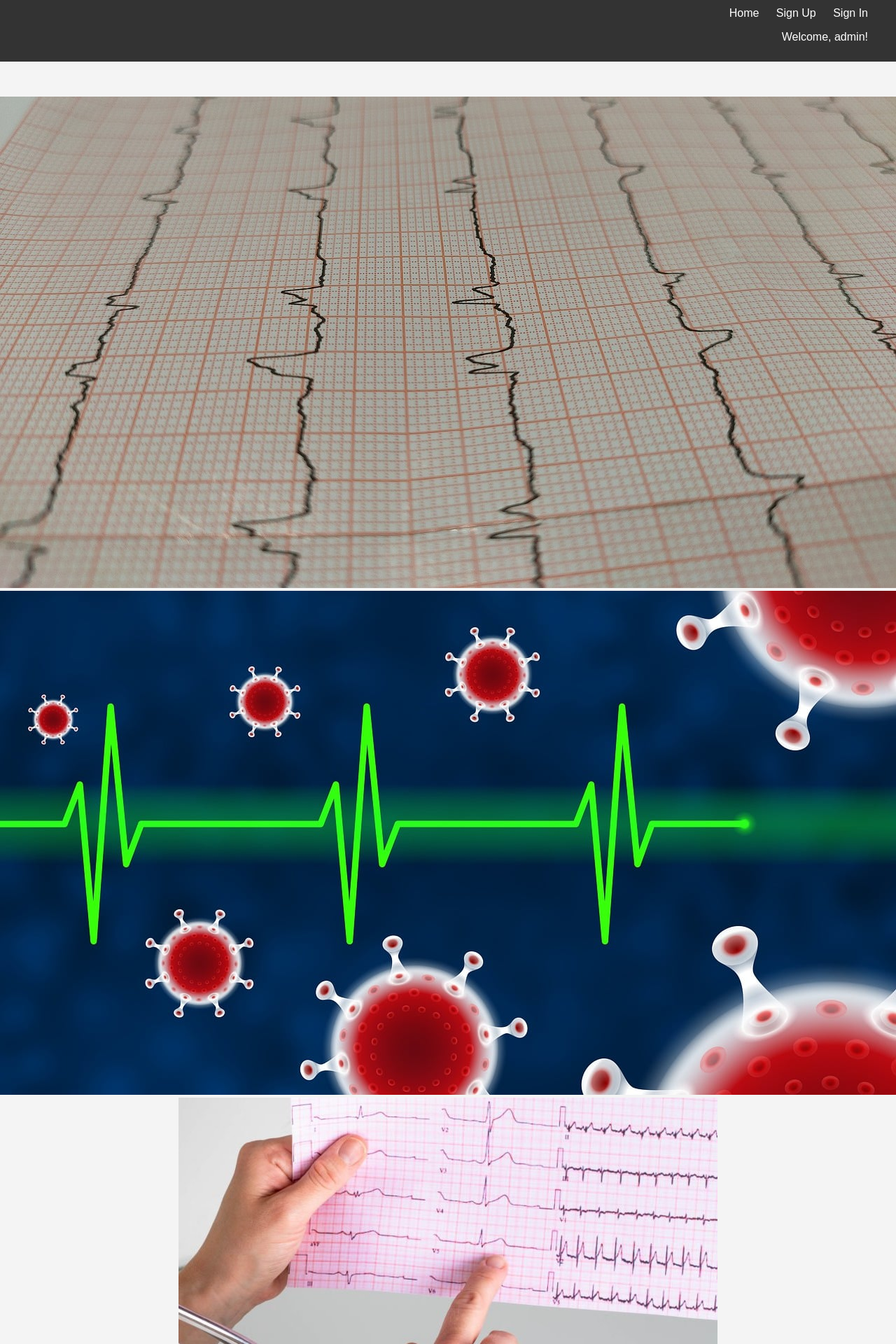
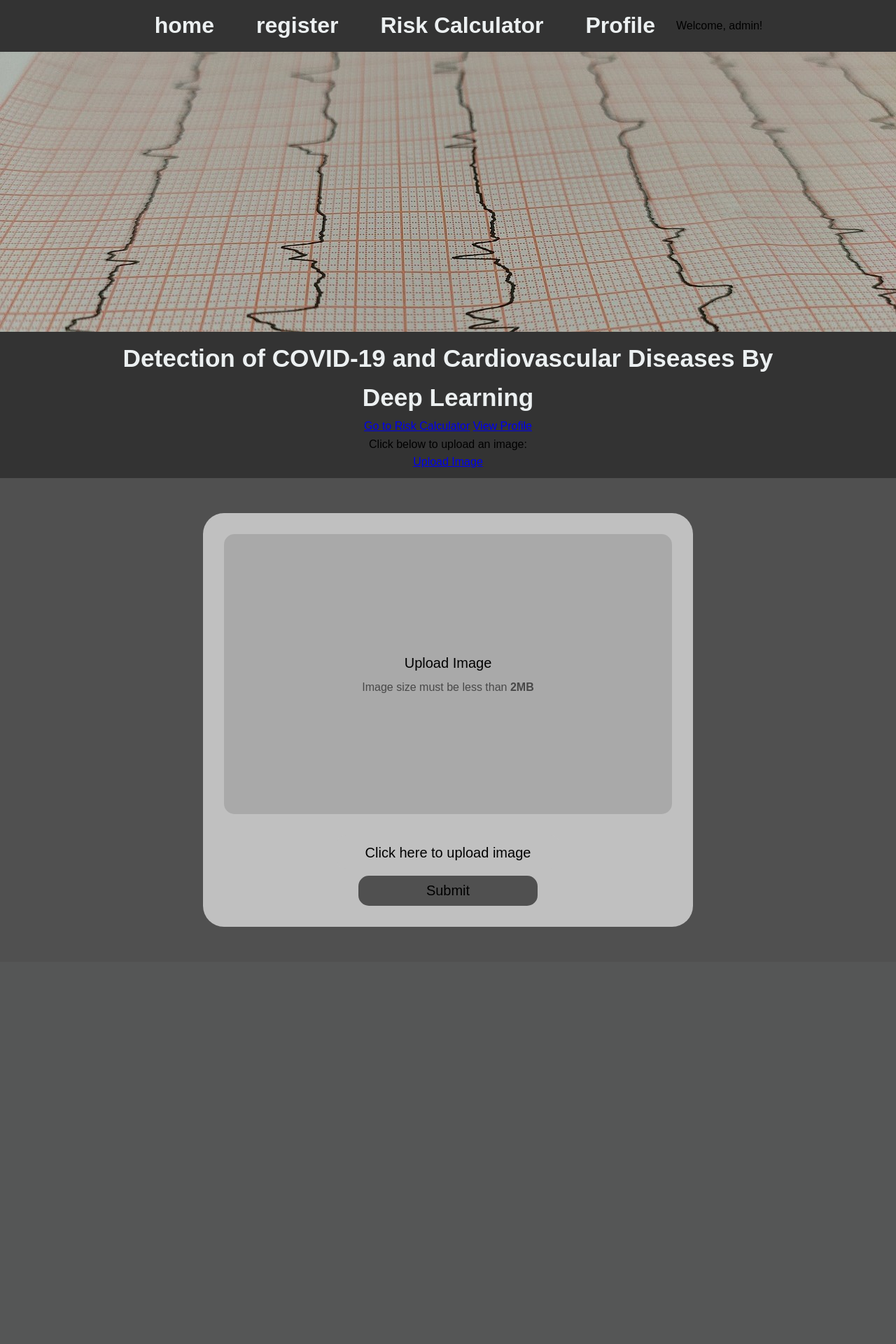
Before and after one commit to ahmedradwan21/Covid_Management, a Django app: page / in a window 1280 px wide. Shown: the top 1920 px of the page at 70% size. After the commit the page ends 1324 px from the top, so only its background shows below. Run offline with Django 5.2, Linux system fonts and the light colour scheme; a user stored in the database is signed in; some libraries are stand-ins or nearby versions.

Commit message:
Improve Design

```diff
--- a/covid/urls.py
+++ b/covid/urls.py
@@ -4,7 +4,8 @@ from django.urls import path
 from covid_19 import views
 from django.contrib.auth import views as auth_views
 from django.conf.urls.static import static
-
+from django.conf import settings
+from django.conf.urls.static import static
 
 urlpatterns = [
     path('admin/', admin.site.urls),
@@ -30,5 +31,4 @@ urlpatterns = [
 ]
 
 if settings.DEBUG:
-    urlpatterns += static(settings.MEDIA_URL,
-                        document_root=settings.MEDIA_ROOT)
+    urlpatterns += static(settings.MEDIA_URL, document_root=settings.MEDIA_ROOT)
--- a/covid_19/static/css/home.css
+++ b/covid_19/static/css/home.css
@@ -1,78 +1,256 @@
-/* Global styles */
-body {
-    font-family: Arial, sans-serif;
+@import url("https://fonts.googleapis.com/css2?family=Poppins:wght@300;400;500;600;700&display=swap");
+
+* {
   margin: 0;
   padding: 0;
+  box-sizing: border-box;
+  /* font-family: "Poppins", sans-serif; */
+}
+
+:root {
+  --light: #c0c0c0;
+  --blue: #0c8cf4;
+  --light-blue: #b6dbf6;
+  --dark-blue: #005dd1;
+  --grey: rgb(169, 169, 169);
+  --dark-grey: #484848;
+
+}
+
+body {
+  min-height: 100vh;
+  background: #505050;
+  /* overflow-y: scroll; */
+  margin: 0;
+  font-family: 'Arial', sans-serif;
+  line-height: 1.6;
+
 }
 
 .container {
-    max-width: 1200px;
+  width: 80%;
   margin: 0 auto;
-    padding: 0 20px;
 }
 
-/* Header styles */
 .header {
   background-color: #333;
-    color: #fff;
-    padding: 10px 0;
+  padding: .7rem 0;
+}
+
+.header-navigation {
+  display: flex;
+  justify-content: center;
+  align-items: center;
+  animation: slideIn 1s ease-in-out;
 }
 
 .header-navigation ul {
-    list-style-type: none;
+  list-style: none;
   margin: 0;
   padding: 0;
-    text-align: right;
+  display: flex;
 }
 
 .header-navigation li {
-    display: inline;
-    margin-right: 20px;
-}
-
-.header-navigation li:last-child {
-    margin-right: 0;
+  margin: 0 30px;
 }
 
 .header-navigation a {
-    color: #fff;
   text-decoration: none;
-    transition: color 0.3s ease;
+  color: #ecf0f1;
+  font-size: 18px;
+  border-bottom: 2px solid transparent;
+  transition: border .1s;
+  font-size: xx-large;
+  font-weight: bolder;
 }
 
 .header-navigation a:hover {
-    color: #f1f1f1;
+  border-bottom: 3px solid #ecf0f1;
 }
 
-/* Section styles */
 .section-image {
-    background-color: #f4f4f4;
-    padding: 50px 0;
+  overflow: hidden;
+  position: relative;
+  width: 100%;
+  height: 400px;
+}
+/* .slide{
+  width: 10%;
+  background-image: url('/static/images/electrocardiogram-6821777_1280.jpg');
+} */
+.slide1{
+  width: 100%;
+}
+.slide2{
+  width: 100%;
+}
+.slide3{
+  width: 100%;
+}
+.slide4{
+  width: 100%;
+}
+.section-title {
   text-align: center;
+  padding: 10px 0;
+  background-color: #333;
+}
+
+.section-title h2 {
+  font-size: 2.2em;
+  color: #ecf0f1;
+  margin: 0;
+  animation: bounceIn 1s ease-in-out;
+}
+
+@keyframes bounceIn {
+  from {
+    transform: scale(0.5);
+  }
+
+  to {
+    transform: scale(1);
+  }
+}
+
+@keyframes slideIn {
+  from {
+    transform: translateY(-50px);
+  }
+
+  to {
+    transform: translateY(0);
+  }
+}
+
+.section-upload {
+  display: flex;
+  justify-content: center;
+  align-items: center;
+  margin: 50px 0;
+}
+
+.upload-container {
+  max-width: 700px;
+  width: 100%;
+  background: var(--light);
+  padding: 30px;
+  border-radius: 30px;
+}
+
+.img-area {
+  position: relative;
+  width: 100%;
+  height: 400px;
+  background: var(--grey);
+  margin-bottom: 30px;
+  border-radius: 15px;
+  overflow: hidden;
+  display: flex;
+  justify-content: center;
+  align-items: center;
+  flex-direction: column;
+
+}
+
+.img-area .bx-fade-up {
+  font-size: 100px;
+}
+
+.img-area h3 {
+  font-size: 20px;
+  font-weight: 500;
+  margin-bottom: 6px;
+}
+
+.img-area p {
+  color: var(--dark-grey);
+}
+
+.img-area p span {
+  font-weight: 600;
+}
+
+.img-area img {
+  position: absolute;
+  top: 0;
+  left: 0;
+  width: 100%;
+  height: 100%;
+  object-fit: cover;
+  object-position: center;
+  z-index: 100;
+}
+
+.img-area::before {
+  content: attr(data-img);
+  position: absolute;
+  top: 0;
+  left: 0;
+  width: 100%;
+  height: 100%;
+  background: rgba(0, 0, 0, 0.5);
+  color: #fff;
+  font-weight: 500;
+  text-align: center;
+  display: flex;
+  justify-content: center;
+  align-items: center;
+  pointer-events: none;
+  opacity: 0;
+  transition: all 0.3s ease;
+  z-index: 200;
+}
+
+.img-area.active:hover::before {
+  opacity: 1;
+}
+
+.select {
+  display: flex;
+  align-items: center;
+  justify-content: center;
+}
+
+.select-image {
+  width: 50%;
+  padding: 10px 0;
+  border: none;
+  cursor: pointer;
+  border-radius: 15px;
+  background: var(--light);
+  color: #000;
+  font-size: 20px;
+
+}
+
+.select-image:hover {
+  border-bottom: 1px solid black;
+  border-top: 1px solid black;
+}
+
+.submit {
+  display: block;
+  width: 40%;
+  padding: 10px 0;
+  border-radius: 15px;
+  background: #505050;
+  color: #000;
+  font-weight: 500;
+  font-size: 20px;
+  border: none;
+  transition: all 0.3s ease;
+  cursor: pointer;
+  margin-top: 10px;
+}
+
+.submit:hover {
+  border: 1px solid #000;
 }
 
 
 
-.section-title {
-    text-align: center;
-    padding: 50px 0;
+.ri-image-line {
+  font-size: 1.5rem;
 }
-
-.section-button {
-    text-align: center;
-    padding: 50px 0;
-}
-
-.btn {
-    display: inline-block;
-    padding: 10px 20px;
-    background-color: #007bff;
-    color: #fff;
-    text-decoration: none;
-    border-radius: 5px;
-    transition: background-color 0.3s ease;
-}
-
-.btn:hover {
-    background-color: #0056b3;
-}
--- a/covid_19/static/css/signup.css
+++ b/covid_19/static/css/signup.css
@@ -30,7 +30,7 @@ body {
   align-items: center;
   height: 100vh;
   background-color: #f4f4f4; */
-  background-image: url('/static/images/70bm.gif');
+  /* background-image: url('/static/images/70bm.gif'); */
 
 }
 
@@ -41,7 +41,7 @@ body {
   background-color: #fff;
   border-radius: 8px;
   box-shadow: 0 0 10px rgba(0, 0, 0, 0.1);
-  background-image: url('/static/images/70bm.gif');
+  /* background-image: url('/static/images/electrocardiogram-6821777_1280.gif'); */
 }
 
 .login__title {
--- a/covid_19/static/css/style.css
+++ b/covid_19/static/css/style1.css
@@ -77,6 +77,27 @@ body {
 }
 .slide{
   width: 100%;
+  background-image: url('/static/images/electrocardiogram-6821777_1280.jpg');
+}
+.slide1{
+  width: 100%;
+  background-image: url('/static/images/corona-5090488_1280.jpg');
+
+}
+.slide2{
+  width: 100%;
+  background-image: url('/static/images/istockphoto-1352253374-1024x1024.jpg');
+
+}
+.slide3{
+  width: 100%;
+  background-image: url('/static/images/istockphoto-1490988364-612x612.jpg');
+
+}
+.slide4{
+  width: 100%;
+  background-image: url('/static/images/ecg-1953179_1280.jpg');
+
 }
 .section-title {
   text-align: center;
--- a/covid_19/templates/home.html
+++ b/covid_19/templates/home.html
@@ -1,51 +1,3 @@
-{% comment %} <!DOCTYPE html>
-<html lang="en">
-<head>
-    <meta charset="UTF-8">
-    <meta name="viewport" content="width=device-width, initial-scale=1.0">
-    <title>Welcome</title>
-    <!-- Include any CSS files -->
-
-</head>
-<body class="home">
-    <header class="header">
-        <div class="container">
-            <nav class="header-navigation" aria-label="navigation">
-                <ul>
-                    {% if user.username %}
-                    <p>Welcome, {{ user.username }}!</p>
-                    {% else %}
-                    <li><a href="{% url 'register' %}">Sign Up</a></li>
-                    <li><a href="{% url 'login' %}">Sign In</a></li>
-                    {% endif %}
-                </ul>
-            </nav>
-        </div>
-    </header>
-    <section class="section-image">
-        <div class="slider-container">
-            <!-- Add your slider images here -->
-        </div>
-    </section>
-    <section class="section-title">
-        <div class="container">
-            <h2>Detection of COVID-19 and Cardiovascular Diseases By Deep Learning</h2>
-        </div>
-    </section>
-    <section class="section-button">
-        <div class="container">
-            <a href="{% url 'calculate_risk' %}" class="btn">Go to Risk Calculator</a>
-            <a href="{% url 'profile' %}" class="btn">View Profile</a>  <!-- Added profile link -->
-            <p>Click below to upload an image:</p>
-            <a href="{% url 'image_upload' %}">Upload Image</a>
-
-        </div>
-    </section>
-    <!-- Include any JavaScript files -->
-</body>
-</html> {% endcomment %}
-
-
 <!DOCTYPE html>
 <html lang="en">
 
@@ -55,7 +7,7 @@
         <meta name="viewport" content="width=device-width, initial-scale=1.0" />
         <title>Modern Home Page</title>
         <link href="home.css" rel="stylesheet">
-        <link rel="stylesheet" href="{% static 'css/home.css' %}" />
+        <link rel="stylesheet" href="{% static 'css/style1.css' %}" />
 
     </head>
     <!-- hhh -->
@@ -65,9 +17,11 @@
     <div class="container">
       <nav class="header-navigation" aria-label="navigation">
         <ul>
-          <li><a href="home.html">Home</a></li>
-          <li><a href="sign up.html">Sign Up</a></li>
-          <li><a href="sign in.html">Sign In</a></li>
+          <li> <a href="{% url 'home' %}" class="btn"> home</a></li>
+          <li> <a href="{% url 'register' %}" class="btn"> register</a></li>
+          <li> <a href="{% url 'calculate_risk' %}" class="btn"> Risk Calculator</a></li>
+          <li> <a href="{% url 'profile' %}" class="btn">Profile</a> </li>
+          {% comment %} <li><a href="{% url 'image_upload' %}">Upload Image</a></li> {% endcomment %}
         </ul>
         <ul>
             {% if user.username %}
@@ -83,10 +37,10 @@
 <section class="section-image">
     <div class="slider-container">
         <div class="slide"><img src="electrocardiogram-6821777_1280.jpg" alt="Photo1"></div>
-        <div class="slide"><img src="corona-5090488_1280.jpg" alt="Photo2"></div>
-        <div class="slide"><img src="istockphoto-1352253374-1024x1024.jpg" alt="Photo4"></div>
-        <div class="slide"><img src="istockphoto-1490988364-612x612.jpg" alt="Photo3"></div>
-        <div class="slide"><img src="ecg-1953179_1280.jpg" alt="Photo5"></div>
+        <div class="slide1"><img src="corona-5090488_1280.jpg" alt="Photo2"></div>
+        <div class="slide2"><img src="istockphoto-1352253374-1024x1024.jpg" alt="Photo4"></div>
+        <div class="slide3"><img src="istockphoto-1490988364-612x612.jpg" alt="Photo3"></div>
+        <div class="slide4"><img src="ecg-1953179_1280.jpg" alt="Photo5"></div>
     </div>
 </section>
 <section class="section-title">
@@ -98,7 +52,31 @@
         <a href="{% url 'image_upload' %}">Upload Image</a>
     </div>
   </section>
-  <script src="home.js"></script>
+      <section class="section-upload">
+        <div class="upload-container">
+            <form id="uploadForm" action="upload.php" method="post" enctype="multipart/form-data">
+                <input type="file" name="file" id="file" accept="image/*" hidden>
+                <div class="img-area" data-img>
+                    <i class='bx bxs-cloud-upload bx-fade-up'></i>
+                    <h3>Upload Image</h3>
+                    <p>Image size must be less than <span>2MB</span></p>
+                </div>
+                <div class="select">
+                    <button id="selectImage" type="button" class="select-image">
+                        <i class="ri-image-line"></i>
+                        Click here to upload image
+                    </button>
+                </div>
+                <div class="select">
+                    <button id="sendButton" type="submit" class="submit">Submit</button>
+                </div>
+            </form>
+        </div>
+    </section>
+    <script src="https://cdn.jsdelivr.net/npm/axios@1.1.2/dist/axios.min.js"></script>
+    <script src="upload.js"></script>
+    <script src="{% static 'css/js/upload.js' %}"></script>
+    <script src="{% static 'css/js/home.js' %}"></script>
 </body>
 
 </html>
--- a/covid_19/templates/profile.html
+++ b/covid_19/templates/profile.html
@@ -1,6 +1,7 @@
 {% comment %} {% extends 'base.html' %} {% endcomment %}
 {% block content %}
     <style>
+        /* Style for user-profile section */
         .user-profile {
             background-color: #f4f4f4;
             padding: 20px;
@@ -11,6 +12,7 @@
             color: #333;
         }
 
+        /* Style for risk-calculator section */
         .risk-calculator {
             background-color: #eaeaea;
             padding: 20px;
--- a/covid_19/templates/register.html
+++ b/covid_19/templates/register.html
@@ -217,7 +217,7 @@
             <meta charset="UTF-8">
             <meta name="viewport" content="width=device-width, initial-scale=1.0">
             <title>Sign Up</title>
-            <link rel="stylesheet" href="{% static 'css/signup.css' %}">
+            <link rel="stylesheet" href="{% static 'css/register.css' %}">
             <!-- Add other meta tags or links here -->
 
         </head>
```
Also changed, not shown: covid/settings.py (+6 -20 lines), covid_19/static/css/register.css (added, +204 -0 lines), covid_19/templates/update_calculation.html (+86 -0 lines), covid_19/templates/image_upload.html (line endings or trailing spaces), db.sqlite3, media/images/wallpaperflare.com_wallpaper.jpg (added). Lines whose indentation alone changed are shown as unchanged.
